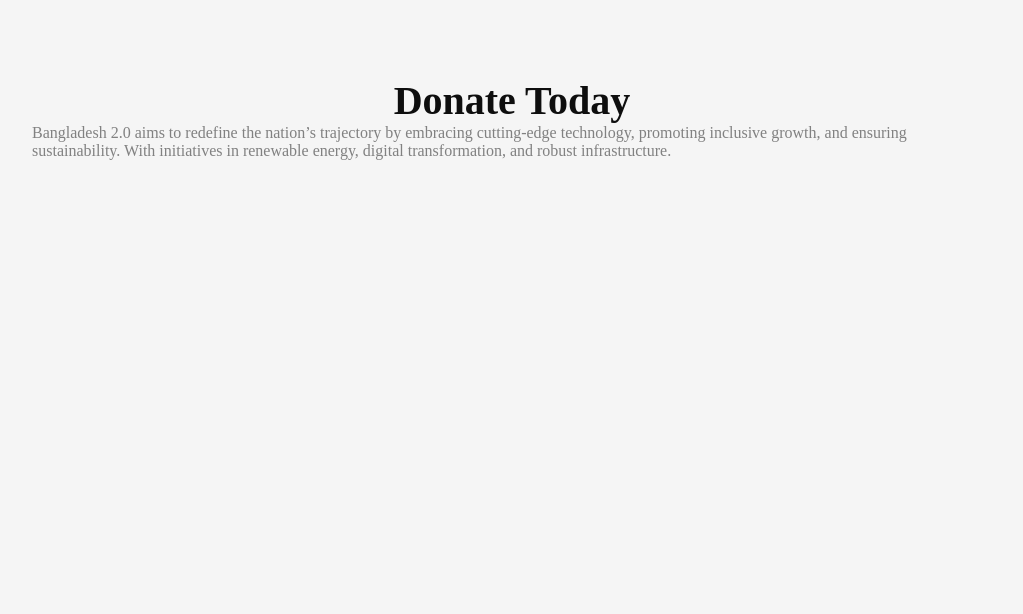
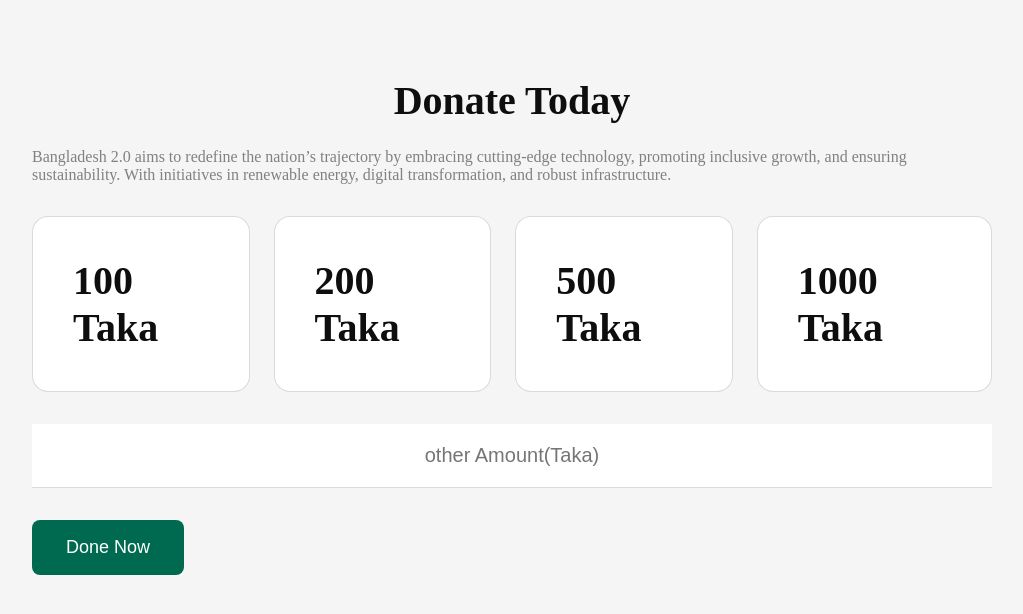
Before and after one commit to WRATHexe/Batch11_A1, a plain HTML site: page index.html in a window 1280 px wide. Shown: the part 2296-2910 px from the top of the page, without its empty margins (128-1151 px from the left). Before the commit the page ends 2536 px from the top, so only its background shows below. Drawn offline with Linux system fonts and the light colour scheme.

Commit message:
designed donation section

```diff
--- a/Styles/style.css
+++ b/Styles/style.css
@@ -168,4 +168,43 @@ img{
     gap: 12px;
 }
 .news-text{
+    flex:1;
 }
+
+/* donation section */
+
+.donation-sub{
+    margin-top: 24px;
+    margin-bottom: 32px;
+}
+.donation-container{
+    display: flex;
+    gap: 24px;
+    justify-content: center;
+    margin-bottom: 32px;
+}
+.amount{
+    box-sizing: border-box;
+    border: 1px solid rgba(14, 14, 14, 0.15);
+    border-radius: 16px;
+    background: rgb(255, 255, 255);
+    padding: 40px;
+
+}
+.donation-form{
+    display: flex;
+    flex-direction: column;
+    gap: 32px;
+    justify-content: center;
+}
+
+input[type="text"]{
+    text-align: center;
+    font-size: 20px;
+    background-color: white;
+    padding: 20px 40px;
+    margin-bottom: 32px ;
+    border: none;
+    border-bottom: 1px solid rgba(14, 14, 14, 0.15);
+    background: rgb(255, 255, 255);
+}
--- a/index.html
+++ b/index.html
@@ -90,15 +90,19 @@ git push -u origin main
         </section>
         <section class="donation">
             <h1 class="dark-text text-center">Donate Today</h1>
-            <p class="light-text">Bangladesh 2.0 aims to redefine the nation’s trajectory by embracing cutting-edge technology, promoting inclusive growth, and ensuring sustainability. With initiatives in renewable energy, digital transformation, and robust infrastructure.</p>
-            <div class="amount-container">
-                <div class="amount"></div>
-                <div class="amount"></div>
-                <div class="amount"></div>
-                <div class="amount"></div>
+            <p class=" donation-sub light-text">Bangladesh 2.0 aims to redefine the nation’s trajectory by embracing cutting-edge technology, promoting inclusive growth, and ensuring sustainability. With initiatives in renewable energy, digital transformation, and robust infrastructure.</p>
+            <div class="donation-container">
+                <div class="amount dark-text">100 Taka</div>
+                <div class="amount dark-text">200 Taka</div>
+                <div class="amount dark-text">500 Taka</div>
+                <div class="amount dark-text">1000 Taka</div>
             </div>
+            <form action="" class="donation-form">
+                <input type="text" placeholder="other Amount(Taka)" class="donation-input light-text">
+            </form>
+            <button class="btn text-center">Done Now</button>
         </section>
     </main>
-    <foo</section></footer>
+    <footer></footer>
 </body>
 </html>
```
